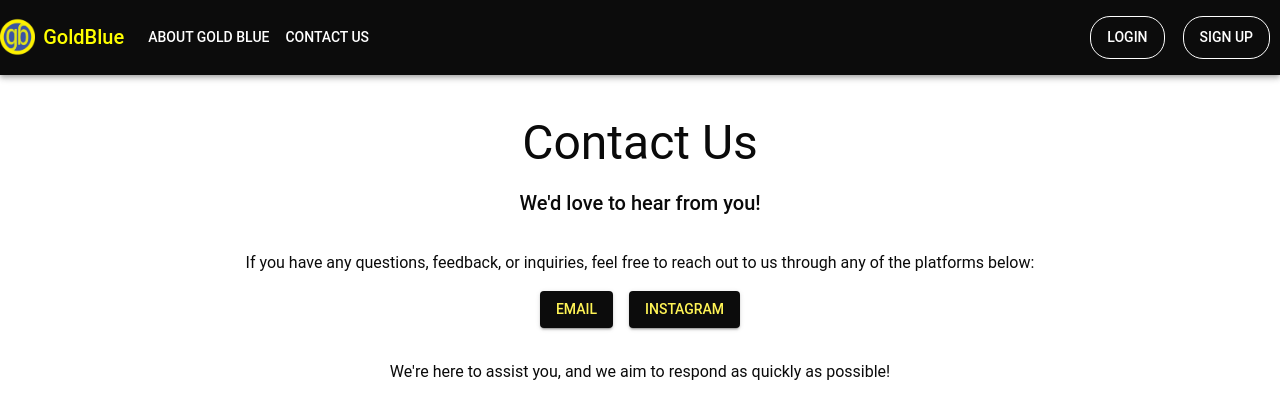
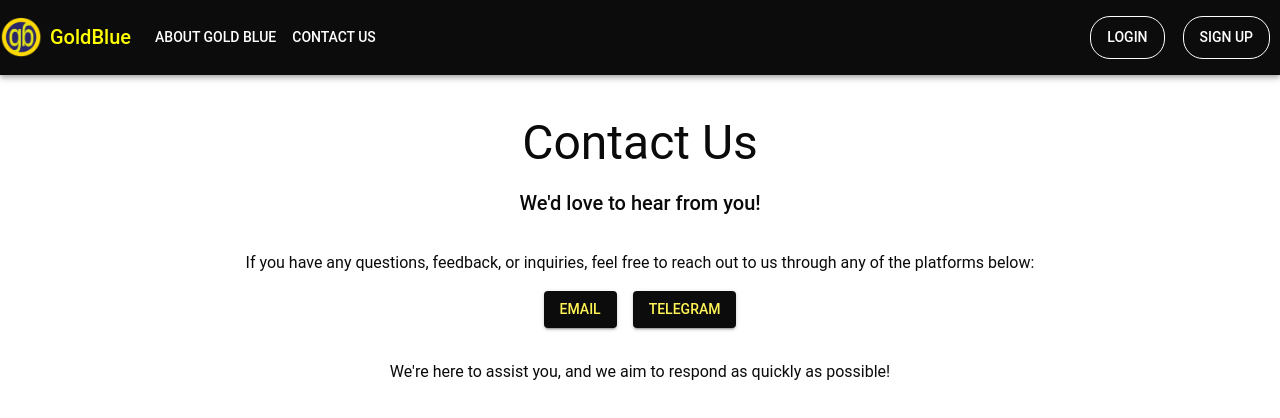
Before and after one commit to JohnDakultor/goldblue-frontend, a React (Vite) app: page /contact in a window 1280 px wide. Shown: the top 418 px of the page. Built offline with nearby package versions, Linux system fonts and the light colour scheme.

Commit message:
fixed contact info, logo, and icon

```diff
--- a/src/components/Footer.jsx
+++ b/src/components/Footer.jsx
@@ -48,20 +48,20 @@ export default function Footer() {
                 {t('contactUs')}
               </Link>{" "}
               |
-              <Link color="inherit" href="/privacy">
+              {/* <Link color="inherit" href="/privacy">
                 {t('privacyPolicy')}
               </Link>{" "}
               |
               <Link color="inherit" href="/terms">
                 {t('termsOfService')}
-              </Link>
+              </Link> */}
             </Typography>
-            <Typography variant="body2" color="textSecondary" align="center">
+            {/* <Typography variant="body2" color="textSecondary" align="center">
               {t('followUs')}:{" "}
               <Link color="inherit" href="https://instagram.com">
                 Instagram
               </Link>
-            </Typography>
+            </Typography> */}
           </Container>
         </footer>
 
--- a/src/components/Header.jsx
+++ b/src/components/Header.jsx
@@ -10,7 +10,7 @@ import Button from "@mui/material/Button";
 import MenuItem from "@mui/material/MenuItem";
 import { Link } from "react-router-dom";
 import { useTranslation } from "react-i18next";
-import goldblueLogo from "../assets/goldblue-icon.png";
+import goldblueLogo from "../assets/goldblue-icon(2).png";
 
 const pages = [
   { label: "aboutUs", path: "/about" },
--- a/src/components/productComponents/ProductDrawer.jsx
+++ b/src/components/productComponents/ProductDrawer.jsx
@@ -25,7 +25,7 @@ import { Link } from "react-router-dom";
 import useLocalStorage from "use-local-storage";
 import axios from 'axios';
 
-import goldBlueLogo from '../../assets/goldblue-icon.png';
+import goldBlueLogo from '../../assets/goldblue-icon(2).png';
 
 const drawerWidth = 240;
 
--- a/src/pages/ContactPage.jsx
+++ b/src/pages/ContactPage.jsx
@@ -1,9 +1,9 @@
-import React from 'react';
-import Header from '../components/Header';
-import Container from '@mui/material/Container';
-import Typography from '@mui/material/Typography';
-import Box from '@mui/material/Box';
-import Button from '@mui/material/Button';
+import React from "react";
+import Header from "../components/Header";
+import Container from "@mui/material/Container";
+import Typography from "@mui/material/Typography";
+import Box from "@mui/material/Box";
+import Button from "@mui/material/Button";
 
 export default function Contact() {
   return (
@@ -16,9 +16,10 @@ export default function Contact() {
         <Typography variant="h6" align="center" gutterBottom>
           We'd love to hear from you!
         </Typography>
-                <Box sx={{ mt: 4, textAlign: 'center' }}>
+        <Box sx={{ mt: 4, textAlign: "center" }}>
           <Typography variant="body1" paragraph>
-                        If you have any questions, feedback, or inquiries, feel free to reach out to us through any of the platforms below:
+            If you have any questions, feedback, or inquiries, feel free to
+            reach out to us through any of the platforms below:
           </Typography>
           <Box sx={{ mt: 2 }}>
             <Button
@@ -33,15 +34,16 @@ export default function Contact() {
             <Button
               variant="contained"
               color="primary"
-                            href="https://www.instagram.com/yourhandle"
+              href="https://t.me/+639505832752" // Replace with the actual phone number or username
               target="_blank"
               sx={{ mx: 1 }}
             >
-                            Instagram
+              Telegram
             </Button>
           </Box>
           <Typography variant="body1" sx={{ mt: 4 }}>
-                        We're here to assist you, and we aim to respond as quickly as possible!
+            We're here to assist you, and we aim to respond as quickly as
+            possible!
           </Typography>
         </Box>
       </Container>
--- a/src/pages/LandingPage.jsx
+++ b/src/pages/LandingPage.jsx
@@ -10,7 +10,7 @@ import image1 from "../assets/mobile-fast-payment.png";
 import image2 from "../assets/friendly-ui.jpg";
 import image3 from "../assets/security.jpg";
 import image4 from "../assets/track-payment.jpg";
-import goldblueLogo from "../assets/goldblue-logo.png";
+import goldblueLogo from "../assets/goldblue-logo(2).png";
 
 const rows = [
   {
--- a/src/pages/LoginPage.jsx
+++ b/src/pages/LoginPage.jsx
@@ -15,7 +15,7 @@ import Axios from "axios";
 import { useAuth } from "../services/Authentication";
 import HomeIcon from "@mui/icons-material/Home"; // Replace with your icon or image path
 
-import goldBlue from "../assets/goldblue-icon.png";
+import goldBlue from "../assets/goldblue-icon(2).png";
 
 
 export default function LoginPage() {
```
Also changed, not shown: src/assets/goldblue-icon(2).png (added), src/assets/goldblue-logo(2).png (added). Lines whose indentation alone changed are shown as unchanged.
